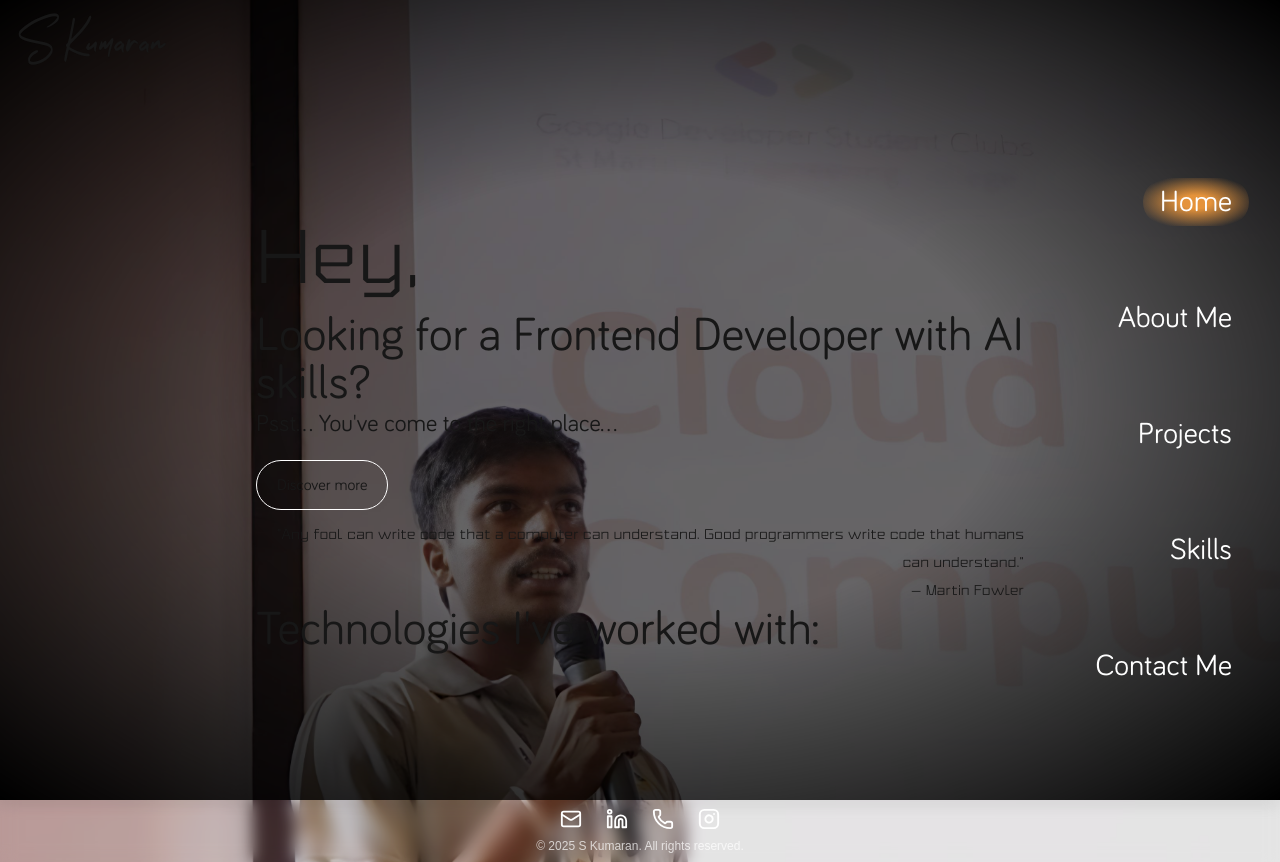
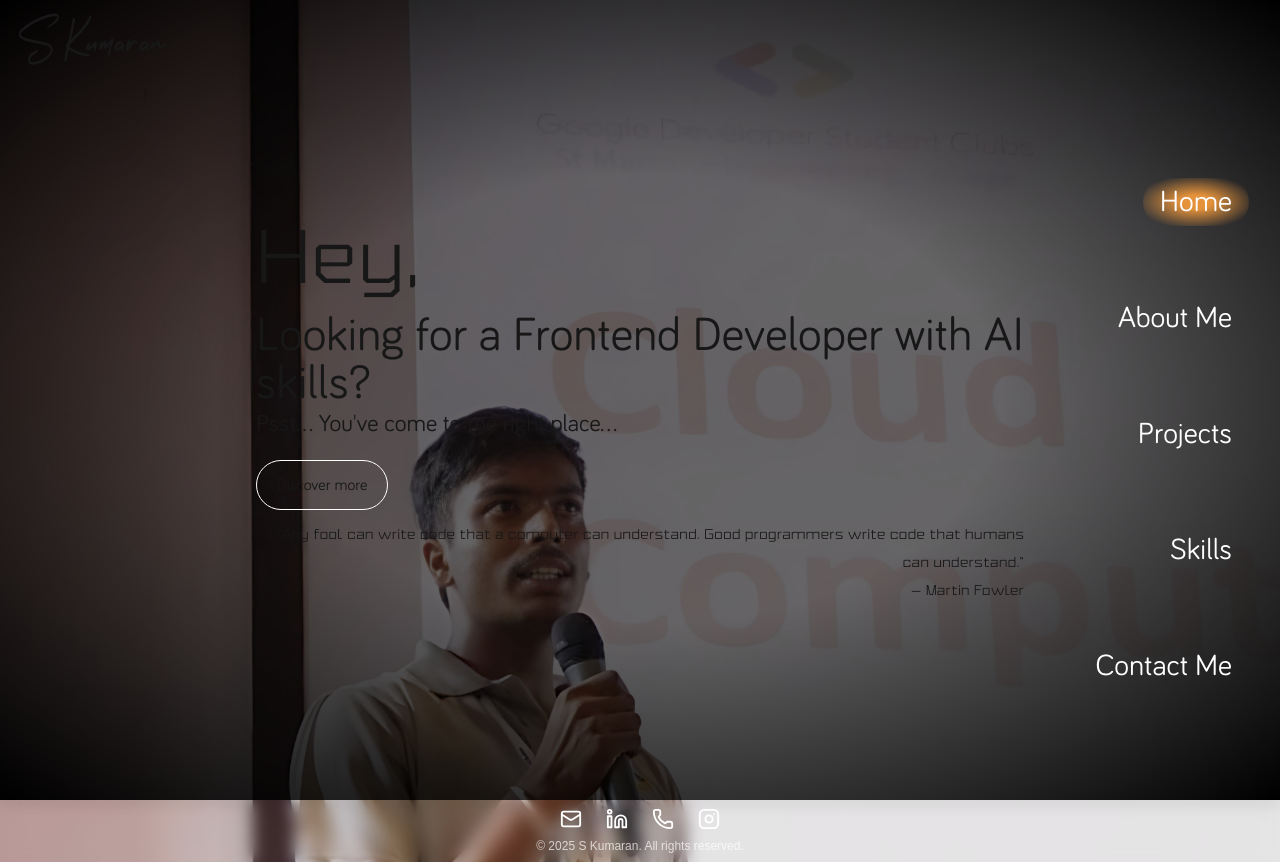
Before and after one commit to 6kumaran/Portfolio, a Next.js app: page / in a window 1280 px wide. Built offline with nearby package versions, Linux system fonts and the light colour scheme.

Commit message:
Small change

```diff
--- a/src/app/page.tsx
+++ b/src/app/page.tsx
@@ -20,7 +20,6 @@ export default function Home() {
             <div>“Any fool can write code that a computer can understand. Good programmers write code that humans can understand.”</div>
             <div>— Martin Fowler</div>
           </div>
-          <div className="text-3xl md:text-5xl">Technologies I&apos;ve worked with:</div>
         </div>
         </PageWrapper>
         {/* Navbar (visible from md and up) */}
```
